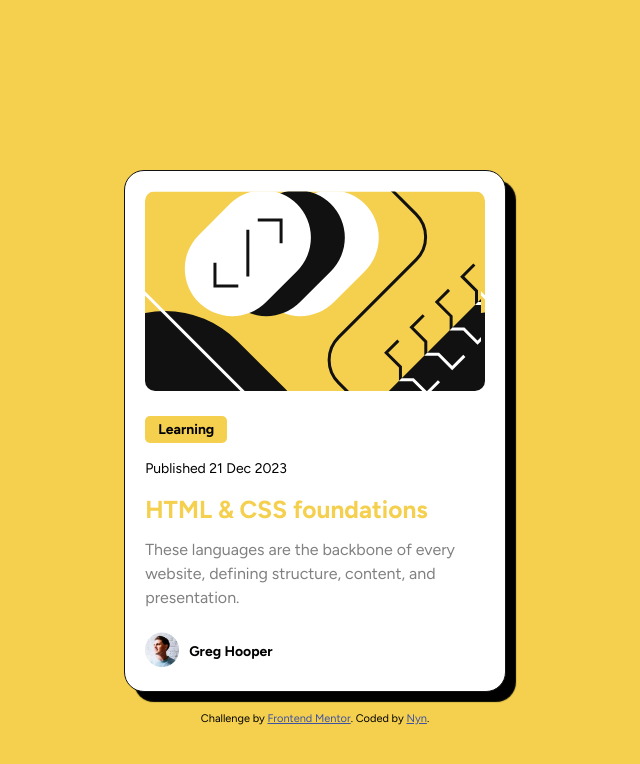
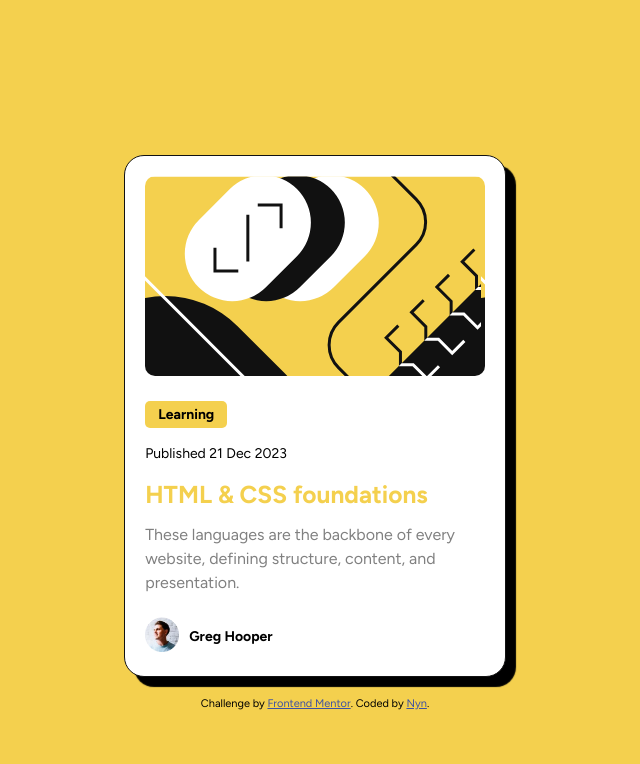
Before and after one commit to Nyynca/blog-preview-card-main, a plain HTML site: page index.html in a window 1280 px wide. Shown: the whole page, without its empty margins (325-965 px from the left). Drawn offline with Linux system fonts and the light colour scheme.

Commit message:
Update style.css

```diff
--- a/style.css
+++ b/style.css
@@ -27,7 +27,7 @@ body{
     align-items: center;
 }
 main{
-    padding-top: 95px;
+    padding-top: 65px;
 }
 article{
     width: 51%;
```
